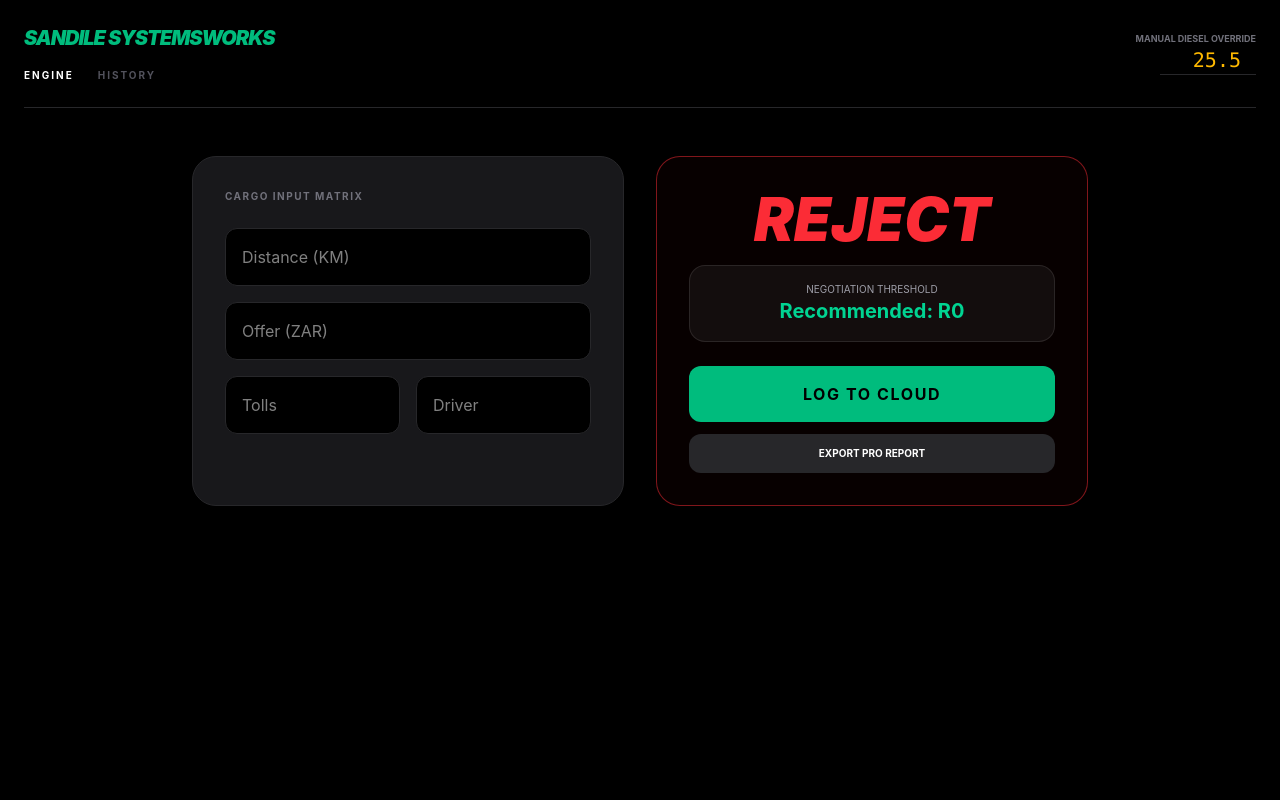
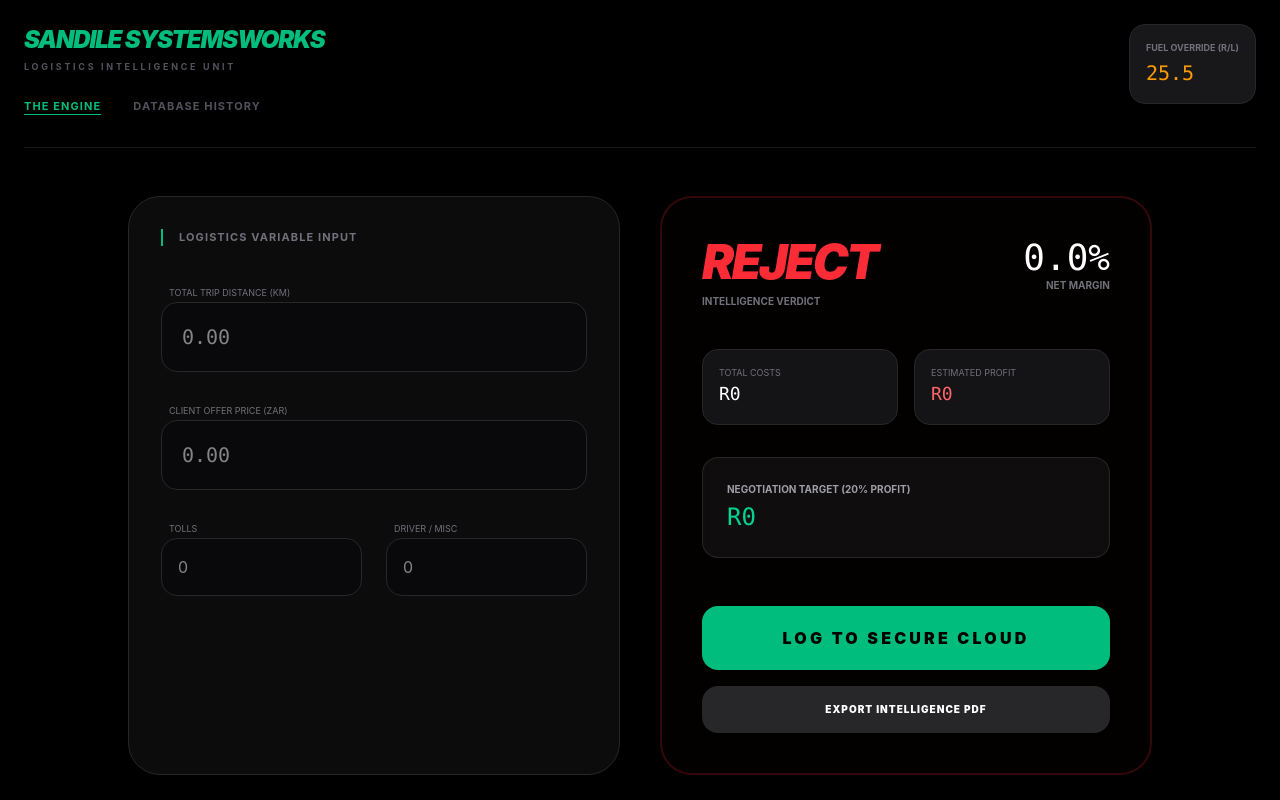
Before and after one commit to SANDILE44/sandile-systemsworks, a React (Vite) app: page / in a window 1280 px wide. Built offline with nearby package versions, Linux system fonts and the light colour scheme.

Commit message:
Update App.jsx

```diff
--- a/src/App.jsx
+++ b/src/App.jsx
@@ -5,12 +5,10 @@ import 'jspdf-autotable';
 
 const API_BASE_URL = "https://systems-j894.onrender.com";
 
-// --- PROFESSIONAL PDF ENGINE ---
+// --- PDF GENERATION ENGINE ---
 const generateProfessionalPDF = (deal) => {
   try {
     const doc = new jsPDF();
-
-    // Safety check: ensure we have numbers
     const distance = Number(deal.distance) || 0;
     const offer = Number(deal.clientOffer) || 0;
     const fuel = Number(deal.fuelPrice || deal.dieselPrice) || 0;
@@ -19,7 +17,6 @@ const generateProfessionalPDF = (deal) => {
     const margin = Number(deal.margin) || 0;
     const recommended = Number(deal.recommendedPrice) || 0;
 
-    // Emerald Branding
     doc.setFillColor(16, 185, 129);
     doc.rect(0, 0, 210, 40, 'F');
     doc.setTextColor(255, 255, 255);
@@ -27,23 +24,22 @@ const generateProfessionalPDF = (deal) => {
     doc.setFont("helvetica", "bold");
     doc.text("SANDILE SYSTEMSWORKS", 14, 25);
     doc.setFontSize(10);
-    doc.text("LOGISTICS INTELLIGENCE REPORT | RICHARDS BAY SECTOR", 14, 32);
+    doc.text("LOGISTICS INTELLIGENCE REPORT | SECURE DATA", 14, 32);
 
     const tableData = [
-      ["Metric", "Value"],
-      ["Distance", `${distance} KM`],
-      ["Client Offer", `R ${offer.toLocaleString()}`],
-      ["Diesel Rate", `R ${fuel}/L`],
-      ["Total Operating Cost", `R ${Math.round(totalCost).toLocaleString()}`],
+      ["Operational Distance", `${distance} KM`],
+      ["Client Offer Price", `R ${offer.toLocaleString()}`],
+      ["Fuel Rate (Litre)", `R ${fuel}/L`],
+      ["Total Operating Costs", `R ${Math.round(totalCost).toLocaleString()}`],
       ["Projected Net Profit", `R ${Math.round(profit).toLocaleString()}`],
-      ["Profit Margin", `${margin.toFixed(2)}%`],
+      ["Operating Margin", `${margin.toFixed(2)}%`],
       ["System Verdict", deal.verdict || "ANALYZED"],
-      ["Recommended Price", recommended ? `R ${Math.round(recommended).toLocaleString()}` : "N/A"]
+      ["Target Price (20% Margin)", recommended ? `R ${Math.round(recommended).toLocaleString()}` : "N/A"]
     ];
 
     doc.autoTable({
       startY: 65,
-      head: [['Strategic Analysis', 'Financial Breakdown']],
+      head: [['Metric Analysis', 'Financial Value']],
       body: tableData,
       theme: 'striped',
       headStyles: { fillColor: [16, 185, 129] }
@@ -54,13 +50,13 @@ const generateProfessionalPDF = (deal) => {
     doc.text(`Report ID: ${deal._id || 'DRAFT'} | Generated: ${new Date().toLocaleString()}`, 14, 280);
     doc.text("© Sandile SystemsWorks - Enterprise Logistics Logic", 14, 285);
 
-    doc.save(`SSW_Report_${deal._id || 'Draft'}.pdf`);
+    doc.save(`Logistics_Report_${deal._id || 'Draft'}.pdf`);
   } catch (error) {
     console.error("PDF Error:", error);
-    alert("Error generating PDF. Check console for details.");
   }
 };
-// --- VIEW 1: THE SHAREABLE RESULTS PAGE ---
+
+// --- VIEW: SHARED REPORT ---
 const SharedDealPage = () => {
   const { id } = useParams();
   const [deal, setDeal] = useState(null);
@@ -73,35 +69,36 @@ const SharedDealPage = () => {
       .catch(() => setLoading(false));
   }, [id]);
 
-  if (loading) return <div className="min-h-screen bg-black flex items-center justify-center text-emerald-500 font-mono italic">ACCESSING CLOUD DATA...</div>;
-  if (!deal) return <div className="min-h-screen bg-black flex items-center justify-center text-red-500 font-bold">REPORT NOT FOUND</div>;
+  if (loading) return <div className="min-h-screen bg-black flex items-center justify-center text-emerald-500 font-mono animate-pulse">DECRYPTING LOGISTICS DATA...</div>;
+  if (!deal) return <div className="min-h-screen bg-black flex items-center justify-center text-red-500 font-bold tracking-widest">REPORT EXPIRED OR NOT FOUND</div>;
 
   return (
-    <div className="min-h-screen bg-black text-white p-6 flex flex-col items-center justify-center">
-      <div className="max-w-xl w-full bg-zinc-900 border border-emerald-500 p-10 rounded-3xl shadow-2xl">
-        <h1 className="text-emerald-500 font-black italic text-xl mb-6 tracking-tighter">SANDILE SYSTEMSWORKS</h1>
-        <div className="grid grid-cols-2 gap-6 mb-8 border-b border-zinc-800 pb-8 text-center">
+    <div className="min-h-screen bg-black text-white p-6 flex items-center justify-center">
+      <div className="max-w-xl w-full bg-zinc-900 border border-emerald-500/30 p-10 rounded-3xl shadow-2xl relative overflow-hidden">
+        <div className="absolute top-0 right-0 p-4 opacity-10 font-black text-6xl italic">SSW</div>
+        <h1 className="text-emerald-500 font-black italic text-xl mb-6">SANDILE SYSTEMSWORKS</h1>
+        <div className="grid grid-cols-2 gap-6 mb-8 border-b border-zinc-800 pb-8">
           <div>
-            <p className="text-[10px] text-zinc-500 uppercase font-bold">Net Profit</p>
+            <p className="text-[10px] text-zinc-500 uppercase font-bold tracking-widest">Net Profit</p>
             <p className="text-3xl font-mono text-emerald-400">R{Math.round(deal.profit).toLocaleString()}</p>
           </div>
           <div>
-            <p className="text-[10px] text-zinc-500 uppercase font-bold">Margin</p>
+            <p className="text-[10px] text-zinc-500 uppercase font-bold tracking-widest">Margin</p>
             <p className="text-3xl font-mono text-white">{deal.margin.toFixed(1)}%</p>
           </div>
         </div>
-        <div className="space-y-4 mb-8 text-sm opacity-80">
-          <div className="flex justify-between"><span>Distance:</span> <span>{deal.distance} KM</span></div>
-          <div className="flex justify-between"><span>Offer:</span> <span>R{deal.clientOffer}</span></div>
-          <div className="flex justify-between"><span>Verdict:</span> <span className="font-bold text-emerald-500">{deal.verdict}</span></div>
+        <div className="space-y-3 mb-8 text-sm text-zinc-400">
+          <div className="flex justify-between border-b border-zinc-800/50 pb-2"><span>Total Distance:</span> <span className="text-white">{deal.distance} KM</span></div>
+          <div className="flex justify-between border-b border-zinc-800/50 pb-2"><span>Gross Offer:</span> <span className="text-white">R{deal.clientOffer}</span></div>
+          <div className="flex justify-between border-b border-zinc-800/50 pb-2"><span>Verdict:</span> <span className={`font-bold ${deal.verdict === 'ACCEPT' ? 'text-emerald-500' : 'text-red-500'}`}>{deal.verdict}</span></div>
         </div>
-        <button onClick={() => generateProfessionalPDF(deal)} className="w-full bg-emerald-500 text-black py-4 rounded-xl font-bold uppercase tracking-widest hover:bg-emerald-400 transition-colors">Download Official Report</button>
+        <button onClick={() => generateProfessionalPDF(deal)} className="w-full bg-emerald-500 text-black py-4 rounded-xl font-bold uppercase hover:bg-emerald-400 transition-all shadow-lg shadow-emerald-500/20">Download Intelligence Report</button>
       </div>
     </div>
   );
 };
 
-// --- VIEW 2: THE MAIN ENGINE ---
+// --- VIEW: MAIN ENGINE ---
 const MainEngine = () => {
   const [view, setView] = useState('engine');
   const [savedDeals, setSavedDeals] = useState([]);
@@ -126,20 +123,15 @@ const MainEngine = () => {
 
   const saveDeal = async () => {
     setIsLoading(true);
-    const payload = {
-      ...inputs,
-      fuelPrice: dieselPrice,
-      ...calculation,
-      verdict: isRejected ? 'REJECT' : 'ACCEPT'
-    };
+    const payload = { ...inputs, fuelPrice: dieselPrice, ...calculation, verdict: isRejected ? 'REJECT' : 'ACCEPT' };
     try {
       const res = await fetch(`${API_BASE_URL}/api/deals`, {
         method: 'POST',
         headers: { 'Content-Type': 'application/json' },
         body: JSON.stringify(payload)
       });
-      if (res.ok) alert("✅ LOGGED TO SECURE CLOUD");
-    } catch (err) { alert("❌ CONNECTION FAILURE"); }
+      if (res.ok) alert("LOGGED TO CLOUD SUCCESS");
+    } catch (err) { alert("CONNECTION ERROR"); }
     finally { setIsLoading(false); }
   };
 
@@ -154,77 +146,129 @@ const MainEngine = () => {
     finally { setIsLoading(false); }
   };
 
+  const deleteDeal = async (id) => {
+    if (!window.confirm("ARE YOU SURE? THIS ACTION PERMANENTLY ERASES CLOUD DATA.")) return;
+    try {
+      const res = await fetch(`${API_BASE_URL}/api/deals/${id}`, { method: 'DELETE' });
+      if (res.ok) setSavedDeals(savedDeals.filter(d => d._id !== id));
+    } catch (err) { alert("DELETE FAILED"); }
+  };
+
   return (
-    <div className="min-h-screen bg-black text-white font-sans p-6">
-      <header className="flex justify-between items-center mb-12 border-b border-zinc-800 pb-6">
+    <div className="min-h-screen bg-black text-white font-sans p-6 selection:bg-emerald-500 selection:text-black">
+      <header className="flex justify-between items-start mb-12 border-b border-zinc-900 pb-8">
         <div>
-          <h1 className="text-xl font-black italic text-emerald-500 uppercase tracking-tighter">Sandile SystemsWorks</h1>
-          <nav className="flex gap-6 mt-4">
-            <button onClick={() => setView('engine')} className={`text-[10px] uppercase font-bold tracking-[0.2em] transition-colors ${view === 'engine' ? 'text-white' : 'text-zinc-600'}`}>Engine</button>
-            <button onClick={fetchHistory} className={`text-[10px] uppercase font-bold tracking-[0.2em] transition-colors ${view === 'history' ? 'text-white' : 'text-zinc-600'}`}>History</button>
+          <h1 className="text-2xl font-black italic text-emerald-500 uppercase tracking-tighter">Sandile SystemsWorks</h1>
+          <p className="text-[9px] text-zinc-600 font-bold tracking-[0.3em] mt-1">LOGISTICS INTELLIGENCE UNIT</p>
+          <nav className="flex gap-8 mt-6">
+            <button onClick={() => setView('engine')} className={`text-[11px] uppercase font-bold tracking-widest ${view === 'engine' ? 'text-emerald-500 border-b border-emerald-500' : 'text-zinc-600 hover:text-zinc-400'}`}>The Engine</button>
+            <button onClick={fetchHistory} className={`text-[11px] uppercase font-bold tracking-widest ${view === 'history' ? 'text-emerald-500 border-b border-emerald-500' : 'text-zinc-600 hover:text-zinc-400'}`}>Database History</button>
           </nav>
         </div>
-        <div className="text-right">
-          <p className="text-[9px] text-zinc-500 uppercase font-bold">Manual Diesel Override</p>
-          <input
-            type="number"
-            value={dieselPrice}
-            onChange={(e) => setDieselPrice(e.target.value)}
-            className="bg-transparent text-amber-400 font-mono text-xl w-24 text-right outline-none border-b border-zinc-800 focus:border-amber-400"
-          />
+        <div className="bg-zinc-900 p-4 rounded-2xl border border-zinc-800">
+          <p className="text-[9px] text-zinc-500 uppercase font-bold mb-1">Fuel Override (R/L)</p>
+          <input type="number" value={dieselPrice} onChange={(e) => setDieselPrice(e.target.value)} className="bg-transparent text-amber-500 font-mono text-xl w-20 outline-none" />
         </div>
       </header>
 
       {view === 'engine' ? (
-        <main className="max-w-4xl mx-auto grid grid-cols-1 md:grid-cols-2 gap-8">
-          <section className="bg-zinc-900 border border-zinc-800 p-8 rounded-3xl shadow-xl">
-            <h2 className="text-[10px] font-bold uppercase text-zinc-500 mb-6 tracking-[0.15em]">Cargo Input Matrix</h2>
-            <div className="space-y-4">
-              <input type="number" placeholder="Distance (KM)" className="w-full bg-black border border-zinc-800 p-4 rounded-xl outline-none focus:border-emerald-500 transition-all" onChange={(e) => setInputs({...inputs, distance: e.target.value})} />
-              <input type="number" placeholder="Offer (ZAR)" className="w-full bg-black border border-zinc-800 p-4 rounded-xl outline-none focus:border-emerald-500 transition-all" onChange={(e) => setInputs({...inputs, clientOffer: e.target.value})} />
-              <div className="grid grid-cols-2 gap-4">
-                <input type="number" placeholder="Tolls" className="bg-black border border-zinc-800 p-4 rounded-xl outline-none focus:border-emerald-500" onChange={(e) => setInputs({...inputs, tolls: e.target.value})} />
-                <input type="number" placeholder="Driver" className="bg-black border border-zinc-800 p-4 rounded-xl outline-none focus:border-emerald-500" onChange={(e) => setInputs({...inputs, driverFee: e.target.value})} />
+        <main className="max-w-5xl mx-auto grid grid-cols-1 lg:grid-cols-2 gap-10">
+          <section className="bg-zinc-900/50 border border-zinc-800 p-8 rounded-[2rem]">
+            <h2 className="text-[11px] font-bold uppercase text-zinc-500 mb-8 tracking-widest border-l-2 border-emerald-500 pl-4">Logistics Variable Input</h2>
+            <div className="space-y-6">
+              <div className="group">
+                <label className="text-[9px] text-zinc-500 uppercase ml-2">Total Trip Distance (KM)</label>
+                <input type="number" placeholder="0.00" className="w-full bg-zinc-950 border border-zinc-800 p-5 rounded-2xl outline-none focus:border-emerald-500 group-hover:border-zinc-700 transition-all text-xl font-mono" onChange={(e) => setInputs({...inputs, distance: e.target.value})} />
+              </div>
+              <div className="group">
+                <label className="text-[9px] text-zinc-500 uppercase ml-2">Client Offer Price (ZAR)</label>
+                <input type="number" placeholder="0.00" className="w-full bg-zinc-950 border border-zinc-800 p-5 rounded-2xl outline-none focus:border-emerald-500 group-hover:border-zinc-700 transition-all text-xl font-mono" onChange={(e) => setInputs({...inputs, clientOffer: e.target.value})} />
+              </div>
+              <div className="grid grid-cols-2 gap-6">
+                <div className="group">
+                  <label className="text-[9px] text-zinc-500 uppercase ml-2">Tolls</label>
+                  <input type="number" placeholder="0" className="w-full bg-zinc-950 border border-zinc-800 p-4 rounded-2xl outline-none focus:border-emerald-500" onChange={(e) => setInputs({...inputs, tolls: e.target.value})} />
+                </div>
+                <div className="group">
+                  <label className="text-[9px] text-zinc-500 uppercase ml-2">Driver / Misc</label>
+                  <input type="number" placeholder="0" className="w-full bg-zinc-950 border border-zinc-800 p-4 rounded-2xl outline-none focus:border-emerald-500" onChange={(e) => setInputs({...inputs, driverFee: e.target.value})} />
+                </div>
               </div>
             </div>
           </section>
 
-          <section className={`p-8 rounded-3xl border flex flex-col justify-between transition-all duration-500 ${isRejected ? 'bg-red-950/10 border-red-500/50' : 'bg-emerald-950/10 border-emerald-500/50'}`}>
-            <div className="text-center">
-              <h3 className={`text-6xl font-black italic uppercase ${isRejected ? 'text-red-500' : 'text-emerald-500'}`}>{isRejected ? 'Reject' : 'Accept'}</h3>
-              {isRejected && (
-                <div className="mt-4 p-4 bg-white/5 rounded-2xl border border-white/10">
-                  <p className="text-[10px] uppercase text-zinc-400">Negotiation Threshold</p>
-                  <p className="text-xl text-emerald-400 font-bold">Recommended: R{Math.round(calculation.recommendedPrice).toLocaleString()}</p>
-                </div>
-              )}
+          <section className={`p-10 rounded-[2rem] border-2 flex flex-col justify-between transition-all duration-700 shadow-2xl ${isRejected ? 'bg-red-950/5 border-red-500/20' : 'bg-emerald-950/5 border-emerald-500/20'}`}>
+            <div>
+               <div className="flex justify-between items-start mb-10">
+                 <div>
+                   <h3 className={`text-5xl font-black italic uppercase tracking-tighter ${isRejected ? 'text-red-500' : 'text-emerald-500'}`}>{isRejected ? 'Reject' : 'Accept'}</h3>
+                   <p className="text-[10px] text-zinc-500 font-bold uppercase mt-2">Intelligence Verdict</p>
+                 </div>
+                 <div className="text-right">
+                   <p className="text-4xl font-mono text-white">{calculation.margin.toFixed(1)}%</p>
+                   <p className="text-[10px] text-zinc-500 font-bold uppercase">Net Margin</p>
+                 </div>
+               </div>
+
+               <div className="grid grid-cols-2 gap-4 mb-8">
+                 <div className="bg-zinc-900/80 p-4 rounded-2xl border border-zinc-800">
+                    <p className="text-[9px] text-zinc-500 uppercase">Total Costs</p>
+                    <p className="text-lg font-mono">R{Math.round(calculation.totalCost).toLocaleString()}</p>
+                 </div>
+                 <div className="bg-zinc-900/80 p-4 rounded-2xl border border-zinc-800">
+                    <p className="text-[9px] text-zinc-500 uppercase">Estimated Profit</p>
+                    <p className={`text-lg font-mono ${calculation.profit > 0 ? 'text-emerald-400' : 'text-red-400'}`}>R{Math.round(calculation.profit).toLocaleString()}</p>
+                 </div>
+               </div>
+
+               <div className="bg-white/5 p-6 rounded-2xl border border-white/10 backdrop-blur-sm">
+                 <p className="text-[10px] uppercase text-zinc-400 mb-1 font-bold">Negotiation Target (20% Profit)</p>
+                 <p className="text-2xl text-emerald-400 font-mono">R{Math.round(calculation.recommendedPrice).toLocaleString()}</p>
+               </div>
             </div>
-            <div className="space-y-3 mt-6">
-              <button onClick={saveDeal} disabled={isLoading} className="w-full bg-emerald-500 text-black py-4 rounded-xl font-bold uppercase tracking-widest hover:bg-emerald-400 transition-all disabled:opacity-50">Log to Cloud</button>
-              <button onClick={() => generateProfessionalPDF({...inputs, ...calculation, fuelPrice: dieselPrice, verdict: isRejected ? 'REJECT' : 'ACCEPT'})} className="w-full bg-zinc-800 text-white py-3 rounded-xl text-[10px] font-bold uppercase hover:bg-zinc-700">Export Pro Report</button>
+
+            <div className="space-y-4 mt-12">
+              <button onClick={saveDeal} disabled={isLoading} className="w-full bg-emerald-500 text-black py-5 rounded-2xl font-black uppercase tracking-[0.2em] hover:scale-[1.02] active:scale-[0.98] transition-all disabled:opacity-50">Log to Secure Cloud</button>
+              <button onClick={() => generateProfessionalPDF({...inputs, ...calculation, fuelPrice: dieselPrice, verdict: isRejected ? 'REJECT' : 'ACCEPT'})} className="w-full bg-zinc-800 text-white py-4 rounded-2xl text-[10px] font-black uppercase tracking-widest hover:bg-zinc-700 transition-all">Export Intelligence PDF</button>
             </div>
           </section>
         </main>
       ) : (
-        <main className="max-w-5xl mx-auto animate-in fade-in duration-500">
-          <div className="bg-zinc-900 border border-zinc-800 rounded-3xl overflow-hidden shadow-2xl">
+        <main className="max-w-6xl mx-auto animate-in zoom-in-95 duration-500">
+          <div className="bg-zinc-950 border border-zinc-900 rounded-[2rem] overflow-hidden shadow-2xl">
+            <div className="p-8 border-b border-zinc-900 flex justify-between items-center">
+                <h2 className="text-sm font-bold uppercase tracking-widest text-zinc-400">Shipment Archive</h2>
+                <p className="text-[10px] text-zinc-600 uppercase font-mono">{savedDeals.length} RECORDS FOUND</p>
+            </div>
             <table className="w-full text-left">
-              <thead className="bg-zinc-800/50 text-[9px] uppercase text-zinc-500"><tr className="border-b border-zinc-800"><th className="p-5">Date</th><th className="p-5">KM</th><th className="p-5">Profit</th><th className="p-5">Margin</th><th className="p-5 text-right">Actions</th></tr></thead>
+              <thead className="bg-zinc-900/50 text-[10px] uppercase text-zinc-500 border-b border-zinc-900">
+                <tr>
+                  <th className="p-6">Date</th>
+                  <th className="p-6">Trip (KM)</th>
+                  <th className="p-6">Net Profit</th>
+                  <th className="p-6">Margin</th>
+                  <th className="p-6 text-right">Operational Actions</th>
+                </tr>
+              </thead>
               <tbody className="text-xs font-mono">
-                {savedDeals.map((deal, i) => (
-                  <tr key={i} className="border-b border-zinc-800 hover:bg-white/5 transition-colors">
-                    <td className="p-5 text-zinc-500">{new Date(deal.createdAt).toLocaleDateString()}</td>
-                    <td className="p-5">{deal.distance} KM</td>
-                    <td className={`p-5 ${deal.profit > 0 ? 'text-emerald-400' : 'text-red-400'}`}>R{Math.round(deal.profit).toLocaleString()}</td>
-                    <td className="p-5">{deal.margin?.toFixed(1)}%</td>
-                    <td className="p-5 text-right space-x-4">
-                      <button onClick={() => generateProfessionalPDF(deal)} className="text-emerald-500 hover:text-white transition-colors">PDF</button>
-                      <button onClick={() => window.open(`/deal/${deal._id}`, '_blank')} className="text-zinc-500 hover:text-white transition-colors">Link</button>
+                {savedDeals.map((deal) => (
+                  <tr key={deal._id} className="border-b border-zinc-900/50 hover:bg-emerald-500/[0.02] transition-colors group">
+                    <td className="p-6 text-zinc-500">{new Date(deal.createdAt).toLocaleDateString()}</td>
+                    <td className="p-6">{deal.distance} KM</td>
+                    <td className={`p-6 ${deal.profit > 0 ? 'text-emerald-400 font-bold' : 'text-red-400'}`}>R{Math.round(deal.profit).toLocaleString()}</td>
+                    <td className="p-6">{deal.margin?.toFixed(1)}%</td>
+                    <td className="p-6 text-right space-x-6">
+                      <button onClick={() => generateProfessionalPDF(deal)} className="text-emerald-500 hover:text-white transition-colors uppercase text-[10px] font-bold">PDF</button>
+                      <button onClick={() => window.open(`/deal/${deal._id}`, '_blank')} className="text-zinc-400 hover:text-white transition-colors uppercase text-[10px] font-bold underline">Link</button>
+                      <button onClick={() => deleteDeal(deal._id)} className="text-zinc-800 group-hover:text-red-500 transition-colors uppercase text-[10px] font-bold">Delete</button>
                     </td>
                   </tr>
                 ))}
               </tbody>
             </table>
+            {savedDeals.length === 0 && (
+              <div className="p-20 text-center text-zinc-700 uppercase font-bold tracking-widest">No Cloud Data Synchronized</div>
+            )}
           </div>
         </main>
       )}
```
